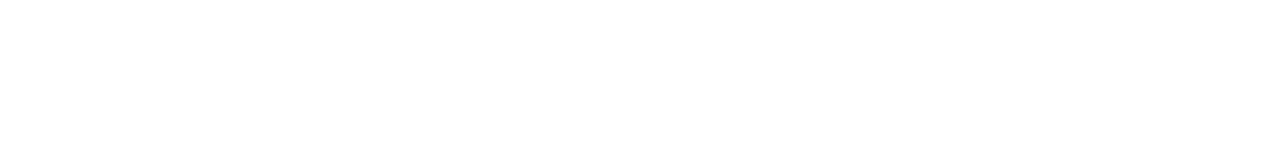
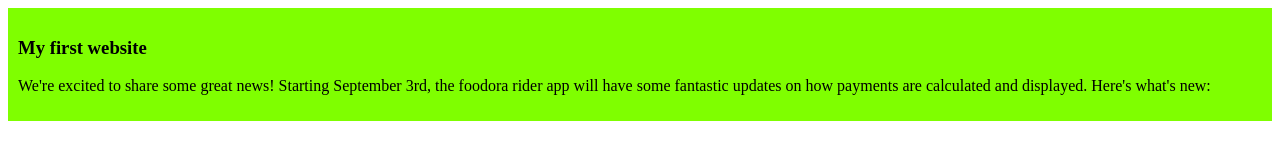
Before and after one commit to TonmoyMonsur/my-simple-website, a plain HTML site: page index.html in a window 1280 px wide. Drawn offline with Linux system fonts and the light colour scheme.

Commit message:
added a blog

```diff
--- /dev/null
+++ b/Styles/blog.css
@@ -0,0 +1,5 @@
+div{
+    background-color: chartreuse;
+    padding: 10px;
+
+}
--- a/index.html
+++ b/index.html
@@ -4,8 +4,13 @@
     <meta charset="UTF-8">
     <meta name="viewport" content="width=device-width, initial-scale=1.0">
     <title>My simple website</title>
+    <link rel="stylesheet" href="Styles/blog.css">
 </head>
 <body>
-
+    <div>
+        <h3>My first website</h3>
+        <p>
+            We're excited to share some great news! Starting September 3rd, the foodora rider app will have some fantastic updates on how payments are calculated and displayed. Here's what's new:</p>
+    </div>
 </body>
 </html>
```
